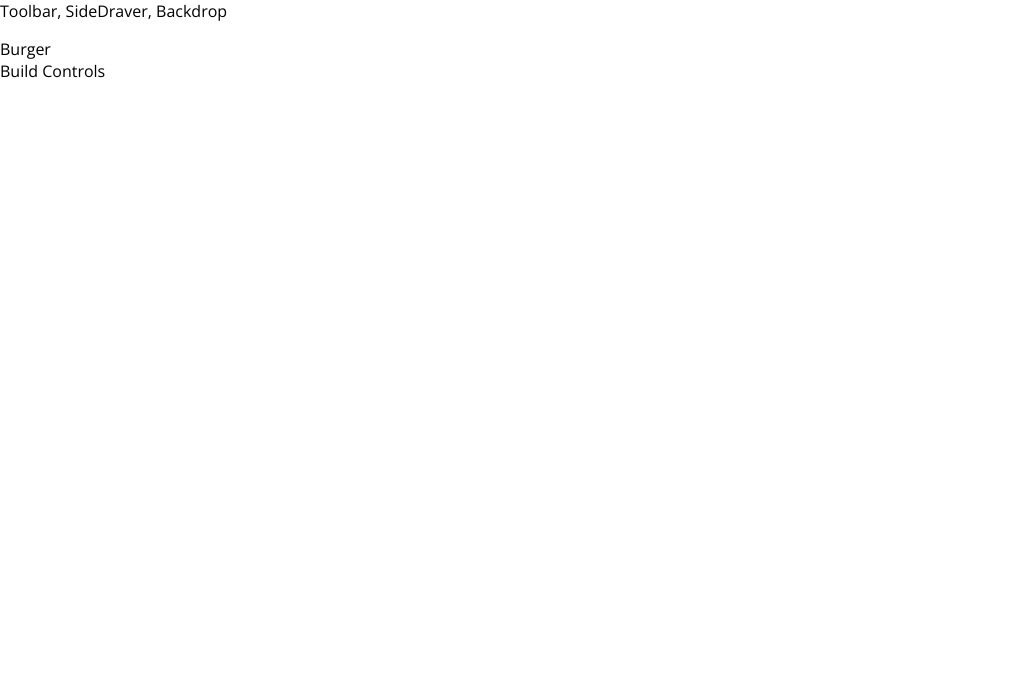
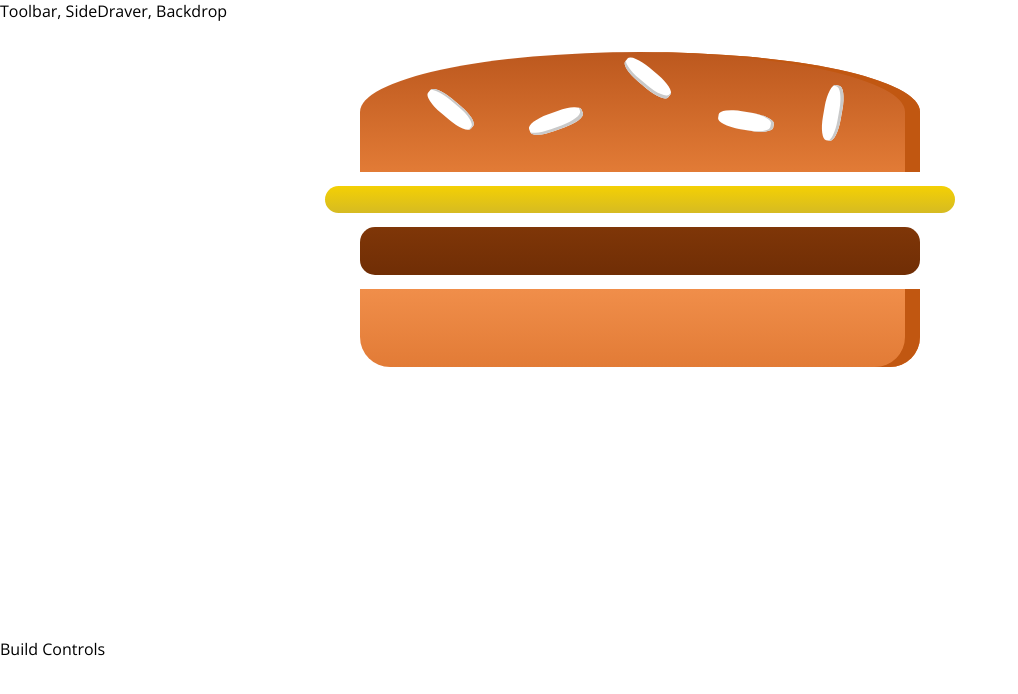
Before and after one commit to antocecere77/BurgerBuilderReduxSaga, a React app: page / in a window 1280 px wide. Shown: the top 694 px of the page, without its empty margins (0-1018 px from the left). Built offline with nearby package versions, Linux system fonts and the light colour scheme.

Commit message:
Starting the burger component

```diff
--- /dev/null
+++ b/src/components/Burger/Burger.css
@@ -0,0 +1,30 @@
+.Burger {
+    width: 100%;
+    margin: auto;
+    height: 250px;
+    overflow: scroll;
+    text-align: center;
+    font-weight: bold;
+    font-size: 1.2rem;
+}
+
+@media (min-width: 500px) and (min-height: 400px) {
+    .Burger {
+        width: 350px;
+        height: 300px;
+    }
+}
+
+@media (min-width: 500px) and (min-height: 401px) {
+    .Burger {
+        width: 450px;
+        height: 400px;
+    }
+}
+
+@media (min-width: 1000px) and (min-height: 700px) {
+    .Burger {
+        width: 700px;
+        height: 600px;
+    }
+}
--- a/src/components/Burger/Burger.js
+++ b/src/components/Burger/Burger.js
@@ -0,0 +1,17 @@
+import React from 'react';
+
+import classes from './Burger.css';
+import BurgerIngredient from './Burgeringredient/Burgeringredient';
+
+const burger = (props) => {
+    return (
+        <div className={classes.Burger}>
+            <BurgerIngredient type="bread-top" />
+            <BurgerIngredient type="cheese" />
+            <BurgerIngredient type="meat" />
+            <BurgerIngredient type="bread-bottom" />
+        </div>
+    );
+};
+
+export default burger;
--- a/src/components/Burger/Burgeringredient/Burgeringredient.js
+++ b/src/components/Burger/Burgeringredient/Burgeringredient.js
@@ -1,7 +1,7 @@
 import React, { Component } from 'react';
 import PropTypes from 'prop-types';
 
-import classes from './BrgetIngredient.css';
+import classes from './Burgeringredient.css';
 
 class BurgerIngredient extends Component {
     render() {
@@ -9,11 +9,11 @@ class BurgerIngredient extends Component {
 
         switch (this.props.type) {
             case ('bread-bottom'):
-                ingredient = <div className={classes.breadBottom}></div>;
+                ingredient = <div className={classes.BreadBottom}></div>;
                 break;
             case ('bread-top'):
                 ingredient = (
-                    <div className={classes.breadTop}>
+                    <div className={classes.BreadTop}>
                         <div className={classes.Seeds1}></div>
                         <div className={classes.Seeds2}></div>
                     </div>
--- a/src/containers/BurgerBuilder/BurgerBuilder.js
+++ b/src/containers/BurgerBuilder/BurgerBuilder.js
@@ -1,12 +1,13 @@
 import React, { Component } from 'react';
 
 import Aux from '../../hoc/Auxiliary';
+import Burger from '../../components/Burger/Burger';
 
 class BurgerBuilder extends Component {
     render() {
         return (
             <Aux>
-                <div>Burger</div>
+                <Burger />
                 <div>Build Controls</div>
             </Aux>
         );
```
